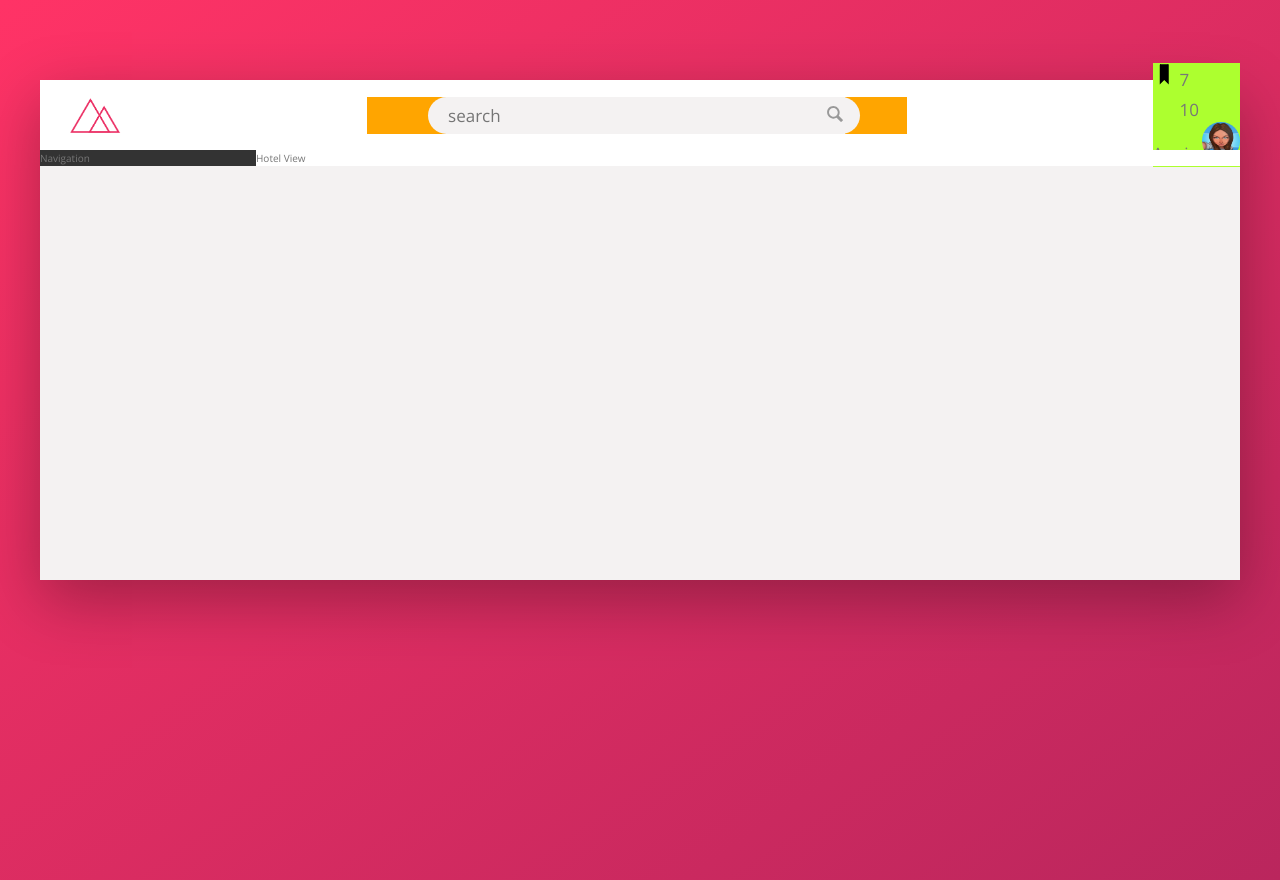
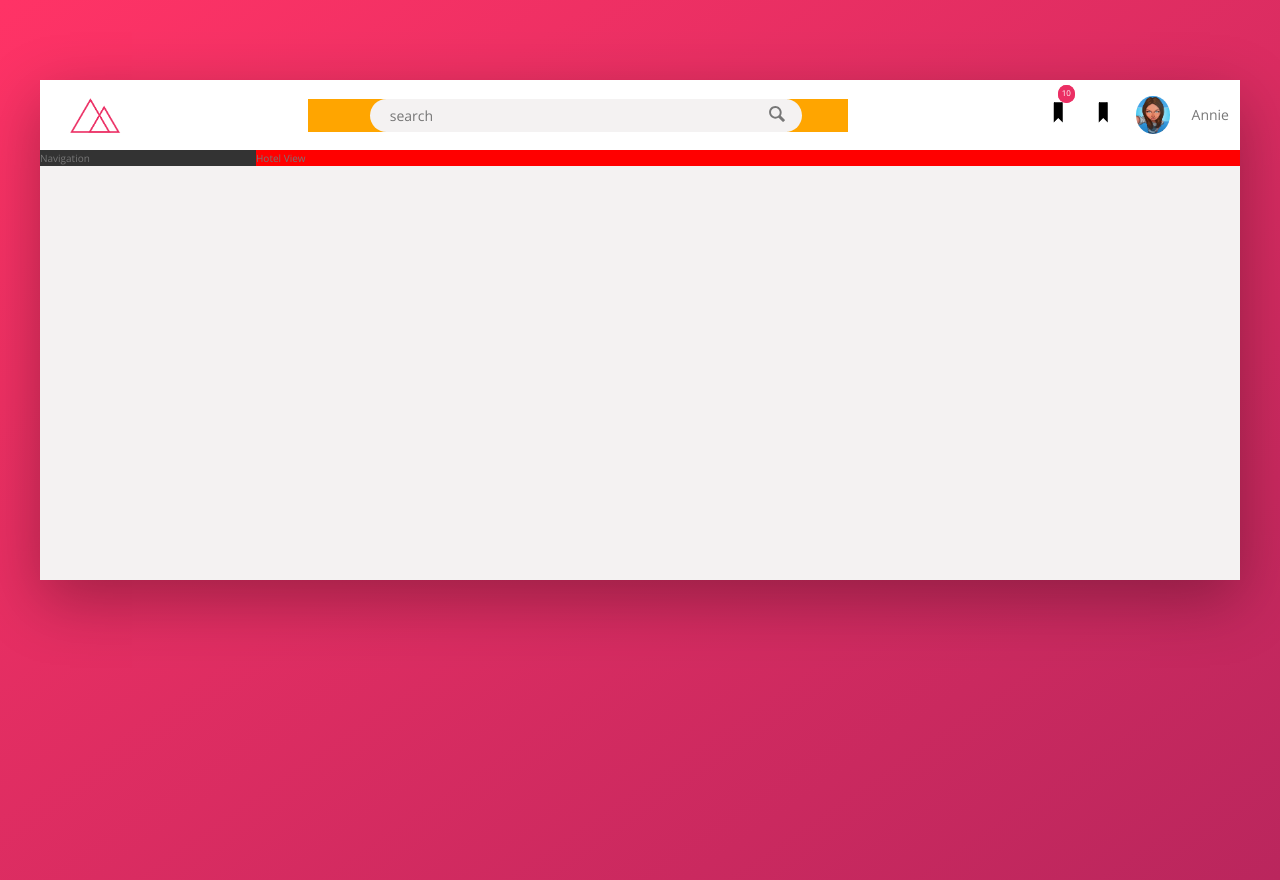
Before and after one commit to AnnieManu/Booking-app, a website: page index.html in a window 1280 px wide. Drawn offline with nearby package versions, Linux system fonts and the light colour scheme.

Commit message:
header  end

```diff
--- a/index.html
+++ b/index.html
@@ -32,18 +32,15 @@
 
             <div class="user-nav__icon__box">
                 <svg class="user-nav__icon">
-                  <use xlink:href="img/sprite.svg#icon-chat"></use>
+                  <use xlink:href="img/sprite.svg#icon-bookmark"></use>
                 </svg>
                 <span class="user-nav__notification">10</span>
              </div>
-            <span class="user-nav__user-name">Annie</span>
-           <span><img src="img/user.jpg" alt="user" class="user-nav__user-poto" style="width:3.75rem; height:3.75rem; border-radius:50%;">
-           </span>
+           <img src="img/user.jpg" alt="user" class="user-nav__user-poto" style="width:3.75rem; height:3.75rem; border-radius:50%;">
+           <span class="user-nav__user-name">Annie</span>
           </nav>
         </div>
-
-          </header>
-
+   </header>
           <div class="content">
               <nav class="sidebar">
                   Navigation
--- a/sass/_components.scss
+++ b/sass/_components.scss
@@ -11,7 +11,6 @@
 ///// search box
 .search{
     flex: 0 0 60%;
-    background: orangered;
     display:flex;
     align-items: center;
     justify-content: center;
@@ -57,7 +56,7 @@
     &__icon{
       width: 2rem;
       height: 2rem;
-      fill:var(--color-grey-dark-3)
+      fill:var(--color-grey-dark-2);
 
     }
 }
@@ -65,27 +64,53 @@
 ///// user
 
 .user-nav{
-    background: greenyellow;
+    // background: greenyellow;
+    display:flex;
+    align-items: center;
+    justify-content: space-around;
+    align-self: stretch;
+    & > *{
+        cursor:pointer;
+        padding: 0 2px;
+        height:100%;
+    }
+    & > *:hover{
+        background:var(--color-grey-light-2);
+
+    }
     &__icon-box{
+       display: flex;
+       align-items: center;
+       position: relative;
 
     }
     &__icon{
         height: 2.25rem;
         width: 2.25rem;
+
     }
     &__notification{
-
+       font-size: .8rem;
+       height: 1.75rem;
+       width: 1.75rem;
+       border-radius: 50%;
+       background-color:var(--color-primary);
+       color:#fff;
+       padding:5px;
+       position:absolute;
+       top:5px;
+       right:16.5rem;
+       display: flex;
+       justify-content: center;
+       align-items:center;
     }
     &__user{
-
+      flex: 0 0 17%;
 
     }
     &__user-photo{
     }
-    &__user-name{
-
-    }
-}
+ }
 #user-photo{
     width: 3.75rem!important;
 
--- a/sass/_layout.scss
+++ b/sass/_layout.scss
@@ -7,13 +7,14 @@
   min-height: 50rem;
 }
 .header{
-  font-size:1.7rem;
+  font-size:1.4rem;
   height: 7rem;
   background-color: #fff;
   border-bottom: var(--color-grey-light-2);
   display: flex;
   justify-content: space-between;
   align-items: center;
+  position:relative;
 
 }
 .content{
@@ -21,7 +22,7 @@
 
 }
 .hotel-view{
-  background-color: #fff;
+  background-color:red;
   flex:1; /*will occupy the rest 100% space over all the available space it has*/
 
 }
```
Also changed, not shown: css/style.comp.css, css/style.css.
